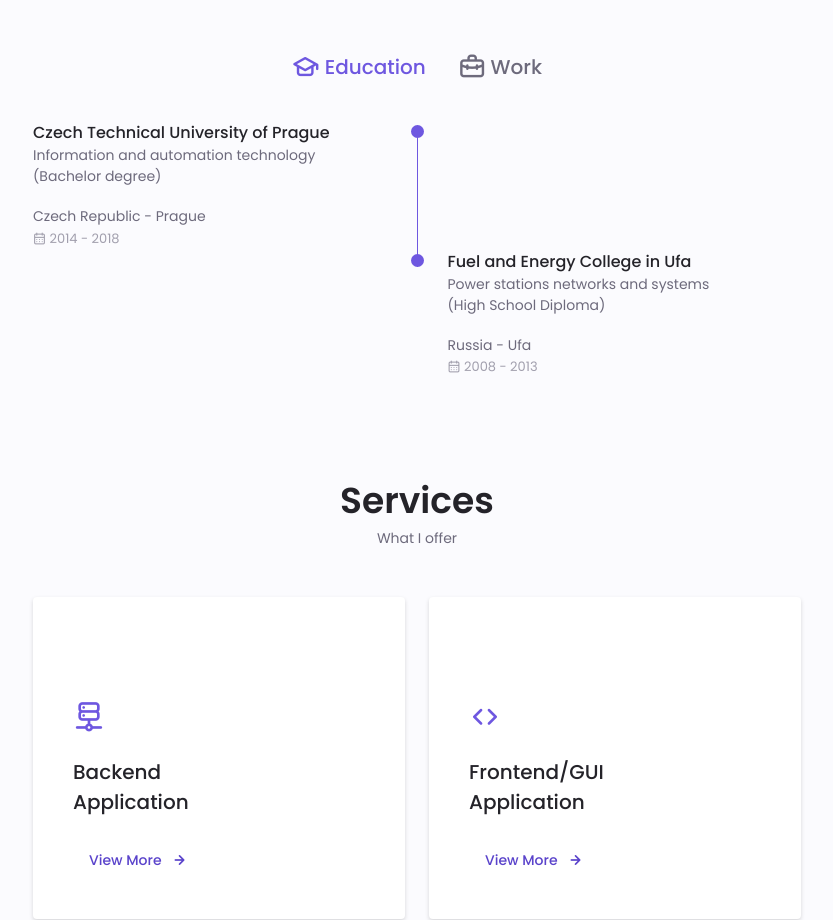
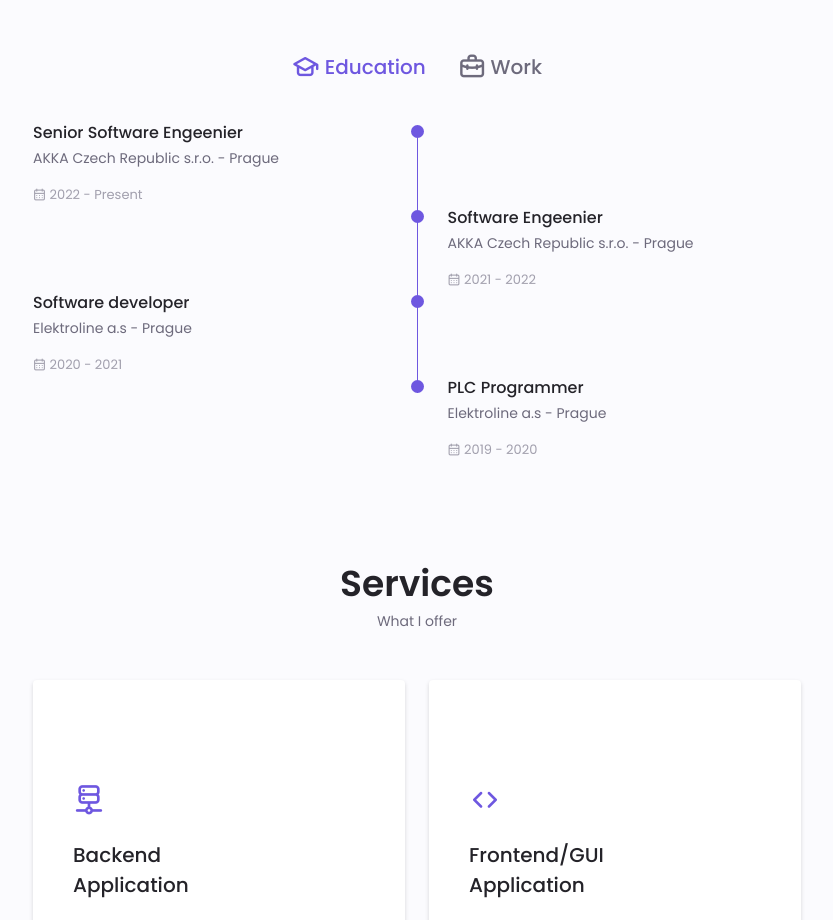
Before and after one commit to bigbossguru/MyWebsitePortfolio, a plain HTML site: page index.html in a window 1280 px wide. Shown: the part 2692-3612 px from the top of the page, without its empty margins (223-1056 px from the left). Drawn offline with nearby package versions, Linux system fonts and the light colour scheme.

Commit message:
Update index.html

```diff
--- a/index.html
+++ b/index.html
@@ -453,11 +453,7 @@
           </div>
           <div class="qualification__sections">
             <!--==================== Content 1 ====================-->
-            <div
-              class="qualification__content qualification__active"
-              data-content
-              id="education"
-            >
+            <div class="qualification__content" data-content id="education">
               <div class="qualification__data">
                 <div>
                   <h3 class="qualification__title">
@@ -504,7 +500,7 @@
             </div>
 
             <!--==================== Content 2 ====================-->
-            <div class="qualification__content" data-content id="work">
+            <div class="qualification__content qualification__active" data-content id="work">
               <div class="qualification__data">
                 <div>
                   <h3 class="qualification__title">
```
